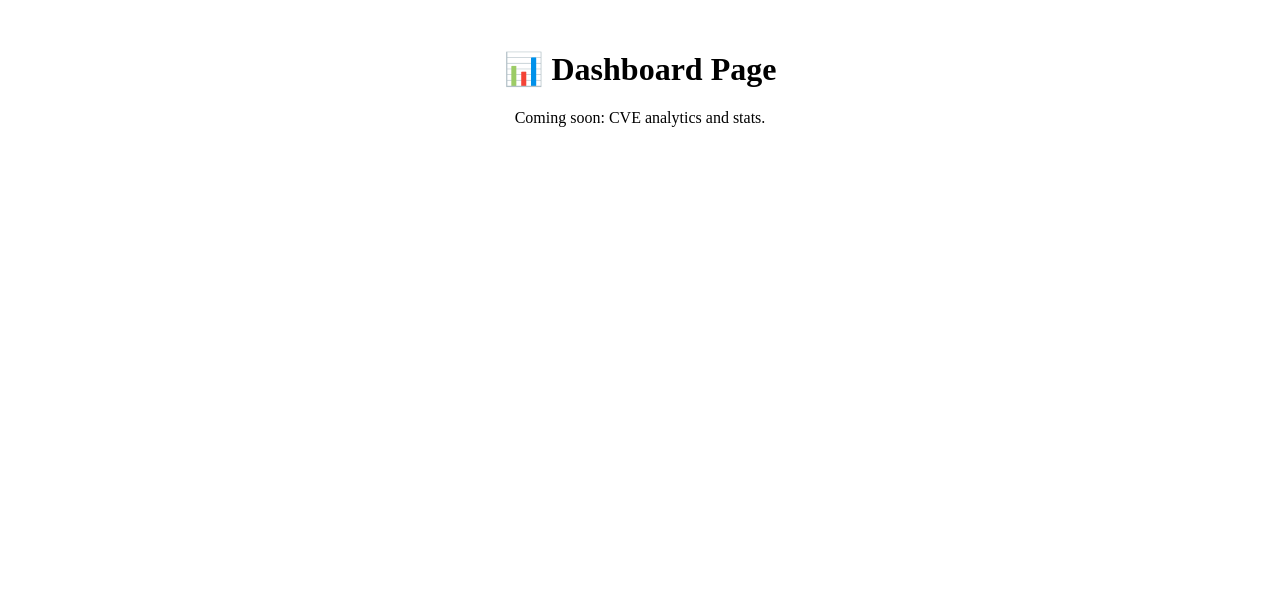
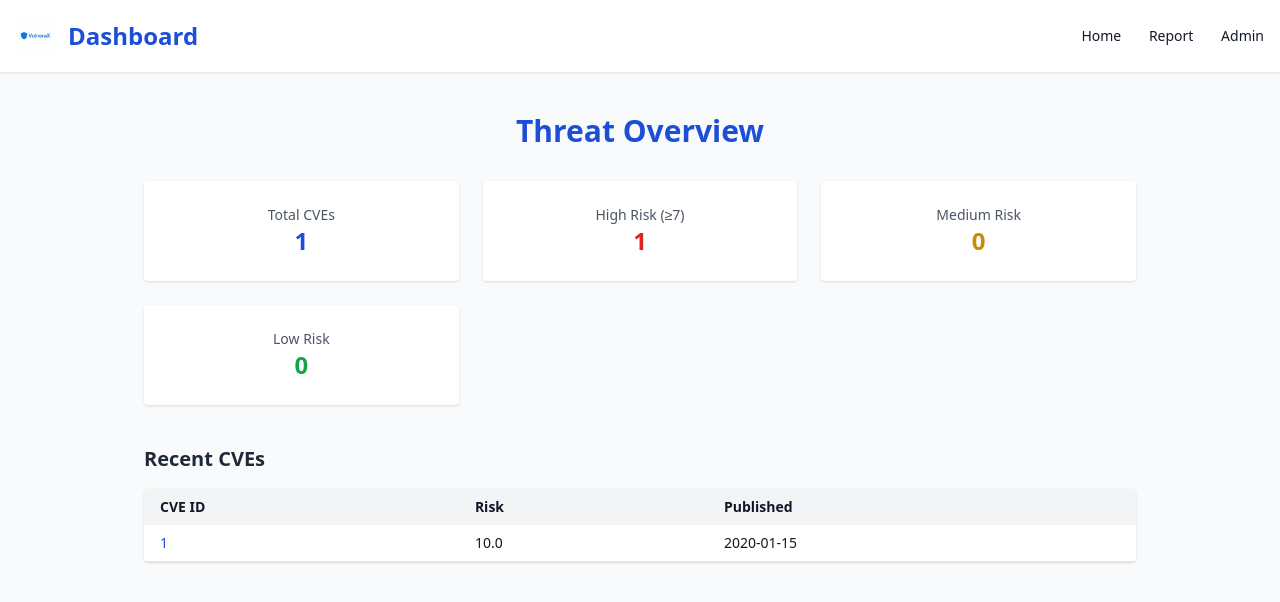
Before and after one commit to sharkhk/vulnerax, a Flask app: page /dashboard in a window 1280 px wide. Shown: the top 602 px of the page. Run offline with Flask 3, Linux system fonts and the light colour scheme; tables that the repository leaves empty hold one stand-in row (values such as "Sample post"); parts of the project's set-up code (start-up, migrations or seed data) failed here and were passed over; some libraries are stand-ins or nearby versions.

Commit message:
dashboard.html

```diff
--- a/templates/dashboard.html
+++ b/templates/dashboard.html
@@ -1,10 +1,68 @@
 <!DOCTYPE html>
-<html>
+<html lang="en">
 <head>
-  <title>Dashboard</title>
+  <meta charset="UTF-8" />
+  <meta name="viewport" content="width=device-width, initial-scale=1.0"/>
+  <title>VulneraX Dashboard</title>
+  <script src="https://cdn.tailwindcss.com"></script>
+  <link rel="icon" href="{{ url_for('static', filename='favicon.ico') }}" />
 </head>
-<body>
-  <h1 style="text-align:center; margin-top: 50px;">📊 Dashboard Page</h1>
-  <p style="text-align:center;">Coming soon: CVE analytics and stats.</p>
+<body class="bg-gray-50 text-gray-900">
+
+  <header class="flex items-center justify-between p-4 bg-white border-b shadow-sm">
+    <div class="flex items-center space-x-3">
+      <img src="{{ url_for('static', filename='logo.png') }}" class="h-10 w-10" alt="Logo"/>
+      <h1 class="text-2xl font-bold text-blue-700">Dashboard</h1>
+    </div>
+    <nav class="space-x-6 text-sm font-medium">
+      <a href="/" class="hover:text-blue-600">Home</a>
+      <a href="/report" class="hover:text-blue-600">Report</a>
+      <a href="/admin" class="hover:text-blue-600">Admin</a>
+    </nav>
+  </header>
+
+  <main class="max-w-5xl mx-auto px-4 py-10">
+    <h2 class="text-3xl font-bold text-center text-blue-700 mb-8">Threat Overview</h2>
+    <div class="grid grid-cols-1 md:grid-cols-3 gap-6 mb-10">
+      <div class="bg-white p-6 rounded shadow text-center">
+        <p class="text-sm text-gray-600">Total CVEs</p>
+        <p class="text-2xl font-bold text-blue-700">{{ total_cves }}</p>
+      </div>
+      <div class="bg-white p-6 rounded shadow text-center">
+        <p class="text-sm text-gray-600">High Risk (≥7)</p>
+        <p class="text-2xl font-bold text-red-600">{{ high }}</p>
+      </div>
+      <div class="bg-white p-6 rounded shadow text-center">
+        <p class="text-sm text-gray-600">Medium Risk</p>
+        <p class="text-2xl font-bold text-yellow-600">{{ med }}</p>
+      </div>
+      <div class="bg-white p-6 rounded shadow text-center">
+        <p class="text-sm text-gray-600">Low Risk</p>
+        <p class="text-2xl font-bold text-green-600">{{ low }}</p>
+      </div>
+    </div>
+
+    <h3 class="text-xl font-semibold text-gray-800 mb-4">Recent CVEs</h3>
+    <div class="overflow-auto bg-white rounded shadow">
+      <table class="min-w-full text-sm">
+        <thead class="bg-gray-100">
+          <tr>
+            <th class="px-4 py-2 text-left">CVE ID</th>
+            <th class="px-4 py-2 text-left">Risk</th>
+            <th class="px-4 py-2 text-left">Published</th>
+          </tr>
+        </thead>
+        <tbody>
+          {% for c in recent %}
+          <tr class="border-b">
+            <td class="px-4 py-2 text-blue-700">{{ c['cve_id'] }}</td>
+            <td class="px-4 py-2">{{ c['risk_score'] }}</td>
+            <td class="px-4 py-2">{{ c['published'] }}</td>
+          </tr>
+          {% endfor %}
+        </tbody>
+      </table>
+    </div>
+  </main>
 </body>
 </html>
```
